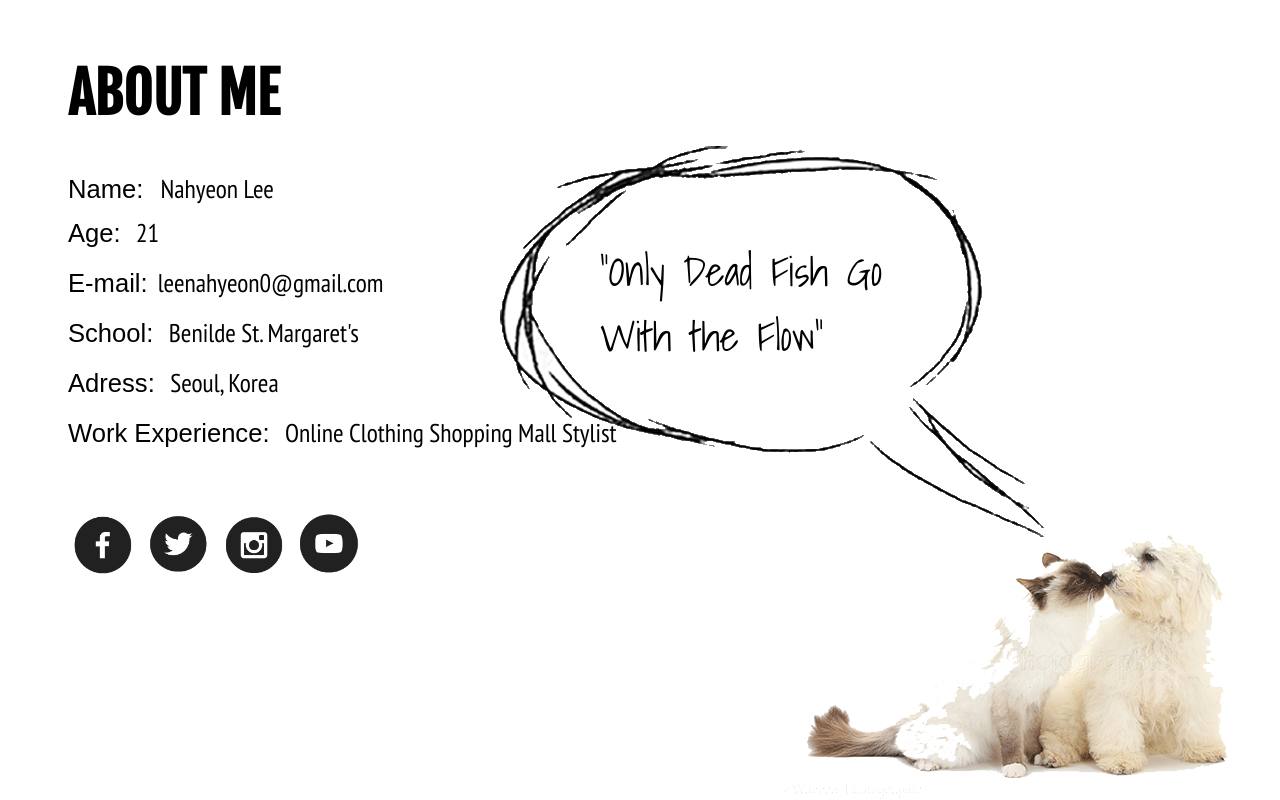
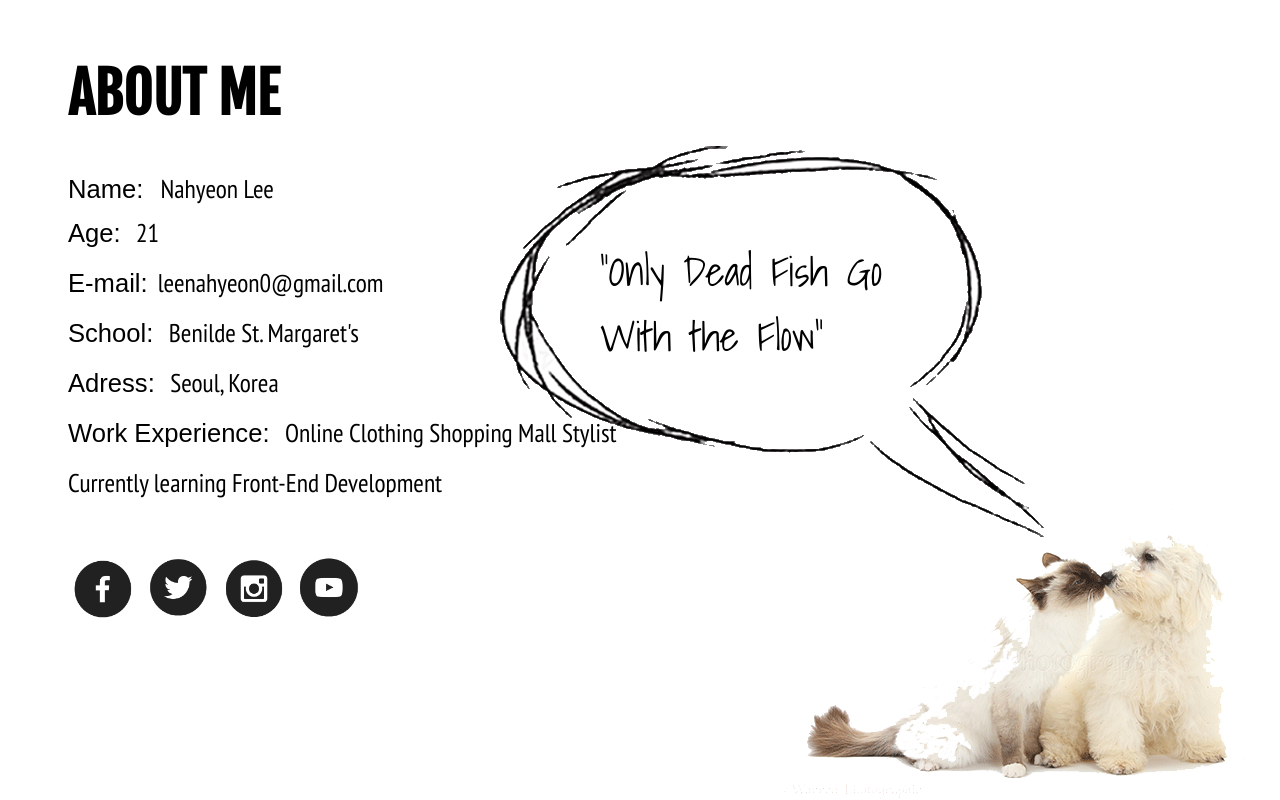
Before and after one commit to nahyeonie/FDSproject, a plain HTML site: page About-me/index.html in a window 1280 px wide. Drawn offline with Linux system fonts and the light colour scheme; a web font is replaced by a local one.

Commit message:
Detail added

```diff
--- a/About-me/index.html
+++ b/About-me/index.html
@@ -21,6 +21,8 @@
   <div class="school u"><span class="bold">School:</span> Benilde St. Margaret's</div>
   <div class="address u"><span class="bold">Adress:</span> Seoul, Korea</div>
   <div class="work u"><span class="bold">Work Experience:</span> Online Clothing Shopping Mall Stylist</div>
+  <div class="work2">Currently learning Front-End Development</div>
+
 
   <div class="text">
     <img src="images/text.gif" alt="Text bubble for quotes">
```
